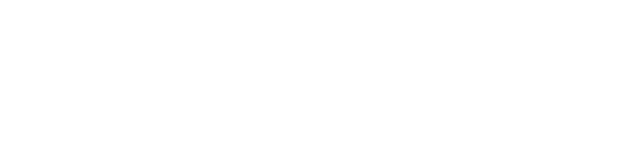
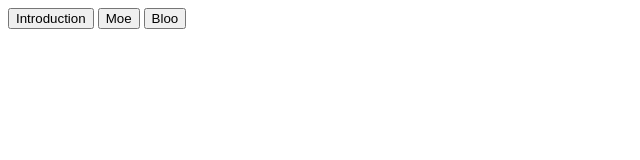
Before and after one commit to meowcode/Phase-1-My-Project, a plain HTML site: page index.html in a window 1280 px wide. Shown: the whole page, without its empty margins (0-640 px from the left). Drawn offline with Linux system fonts and the light colour scheme.

Commit message:
Added div for the content in each tab

```diff
--- a/index.html
+++ b/index.html
@@ -6,9 +6,12 @@
     </head>
     <body>
         <div class="tabs">
-            <divdiv class="tabs-sidebar">
-
-            </divdiv>
+            <div class="tabs-sidebar">
+                <button class = "tabs button" data-for-tab="intro"> Introduction</button>
+                <button class = "tabs button" data-for-tab="cat"> Moe</button>
+                <button class = "tabs button" data-for-tab="dog"> Bloo</button>
+            </div>
+            <div class="tabs-content"
         </div>
     </body>
 </html>
```
